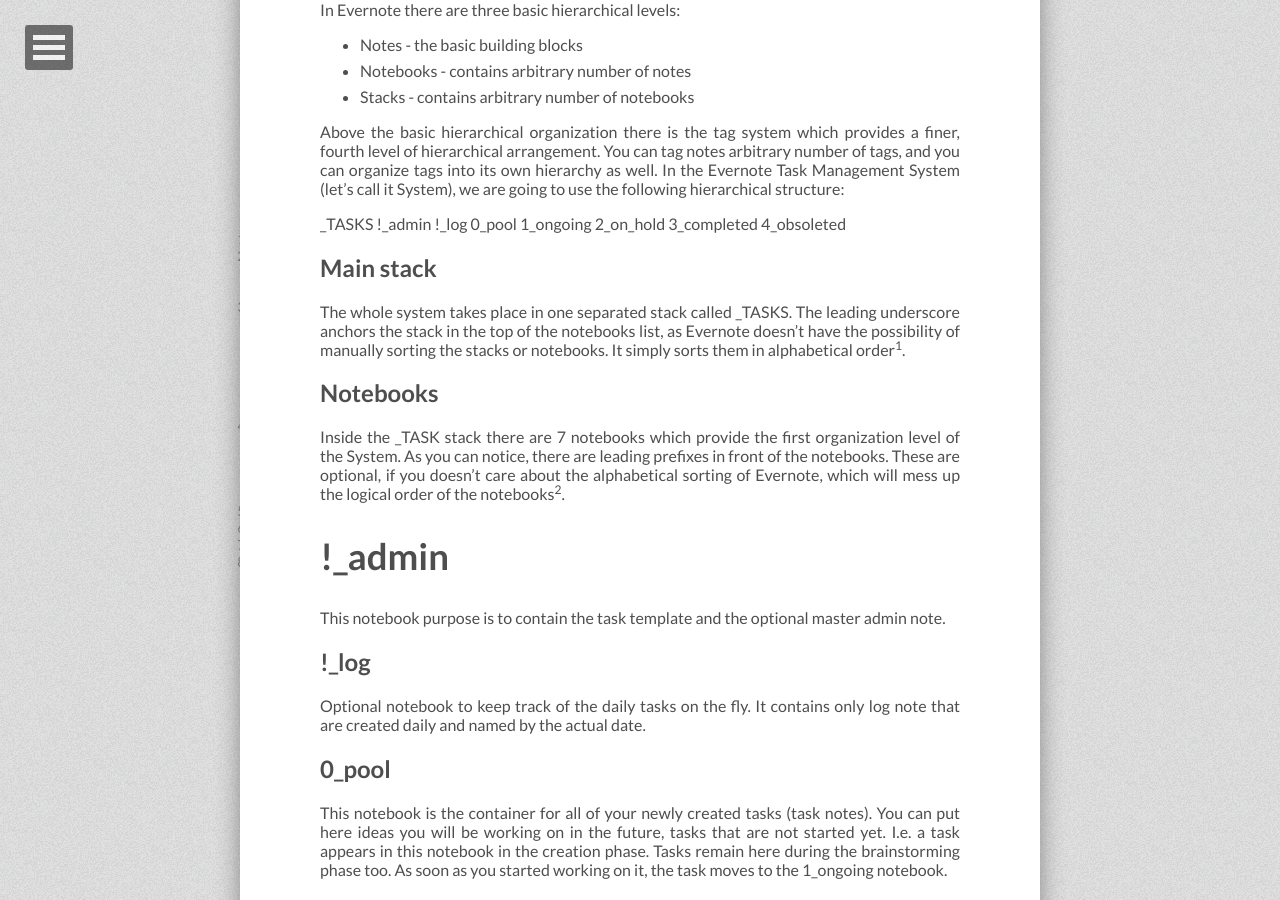
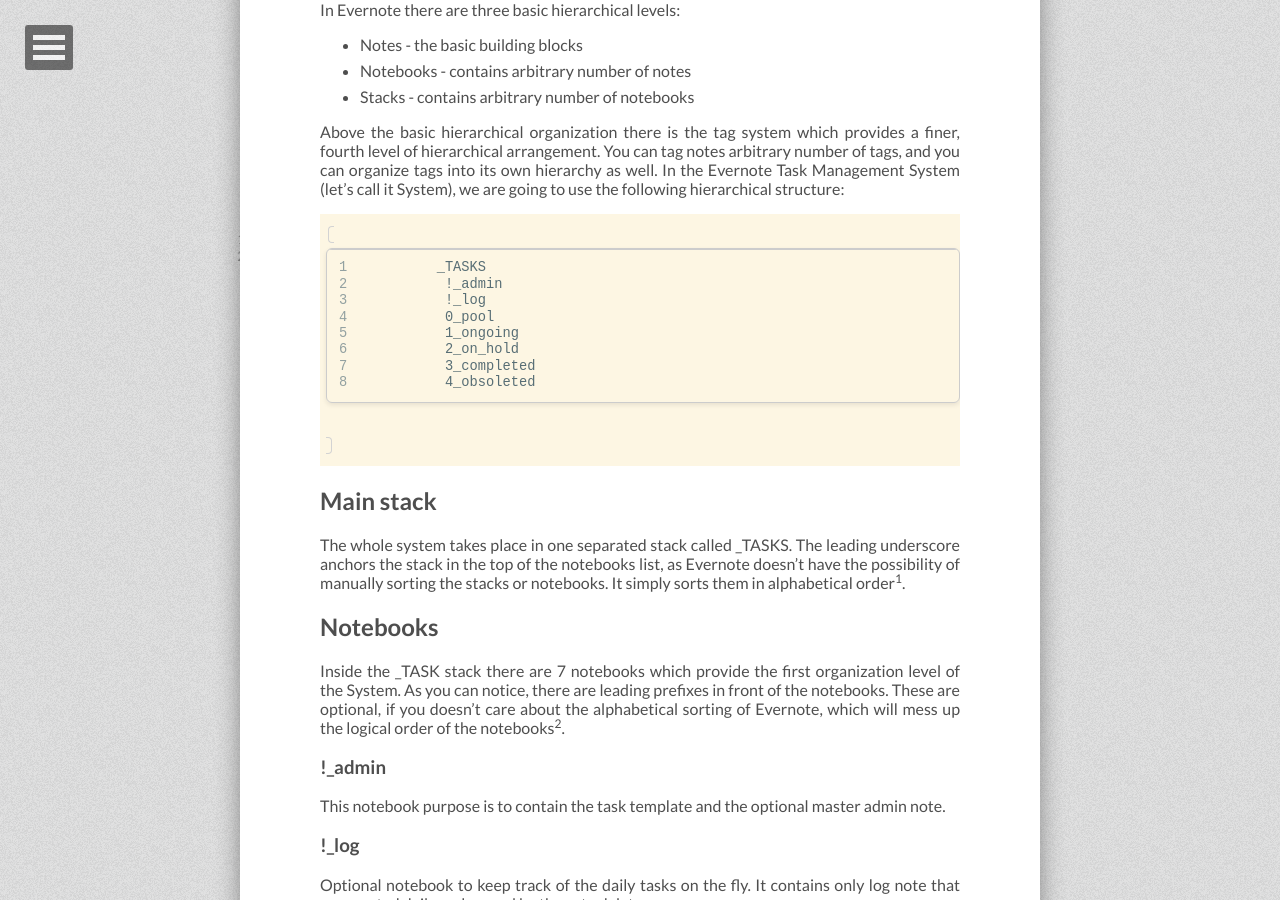
Before and after one commit to tiborsimon/tiborsimon.github.io, a Jekyll site: the page built from _posts/2015-07-10-evernote-task-management.md, in a window 1280 px wide and 900 px high, scrolled down 906 px. Built offline with Jekyll 4.4.1, drawn with Linux system fonts in a browser that asks for light colours; nearby versions of some CDN libraries; comment, search, counter and statistics services are not loaded.

Commit message:
Article update

````diff
--- a/_posts/2015-07-10-evernote-task-management.md
+++ b/_posts/2015-07-10-evernote-task-management.md
@@ -31,6 +31,7 @@
 
 Above the basic hierarchical organization there is the tag system which provides a finer, fourth level of hierarchical arrangement. You can tag notes arbitrary number of tags, and you can organize tags into its own hierarchy as well. In the Evernote Task Management System (let's call it System), we are going to use the following hierarchical structure:
 
+```
 _TASKS
  !_admin
  !_log
@@ -39,7 +40,7 @@
  2_on_hold
  3_completed
  4_obsoleted
-
+```
 ## Main stack
 
 The whole system takes place in one separated stack called _TASKS. The leading underscore anchors the stack in the top of the notebooks list, as Evernote doesn't have the possibility of manually sorting the stacks or notebooks. It simply sorts them in alphabetical order[^1].
@@ -50,36 +51,36 @@
 you can notice, there are leading prefixes in front of the notebooks. These are optional, if you doesn't
 care about the alphabetical sorting of Evernote, which will mess up the logical order of the notebooks[^2].
 
-# !_admin
+### !_admin
 
 This notebook purpose is to contain the task template and the optional master admin note.
 
-## !_log
+### !_log
 
 Optional notebook to keep track of the daily tasks on the fly. It contains only log note that are created daily and named by the actual date.
 
-## 0_pool
+### 0_pool
 
 This notebook is the container for all of your newly created tasks (task notes). You can put here ideas you will be working on in the future, tasks that are not started yet. I.e. a task appears in this notebook in the creation phase. Tasks remain here during the brainstorming phase too. As soon as you started working on it, the task moves to the 1_ongoing notebook.
 
-## 1_ongoing
+### 1_ongoing
 
 This notebook contains the tasks you are working on right now. If you pull a task from the 0_pool or the 2_on_hold notebooks, it enters to the working phase, and moves to this notebook.
 
-## 2_on_hold
+### 2_on_hold
 
 If you cannot continue the work on a task because of the task's priority dropped or you faced a dependency problem on another task or person, you put your task from the 1_ongoing notebook to this notebook, and the task enters to the hold phase.
 
-## 3_completed
+### 3_completed
 
 When you have finished a task, you put your task in this notebook, and the task will enter the completed phase.
 
-## 4_obsoleted
+### 4_obsoleted
 
 If your task becomes obsoleted due to any reason, it enters to the obsolete phase, and moves to this notebook.
 
 
-# Notes
+## Notes
 
 There are four possible types of notes in the System.
 
@@ -88,7 +89,7 @@
 - Log note
 - Task note
 
-## Admin note
+### Admin note
 
 This is an optional note. It adds a fair bit of overhead to the administration process, but it provides a clear overview of the task you working on/have worked on. This note only contains a table which has the following headers:
 
@@ -98,7 +99,7 @@
 - Finished - The date you have completed or obsolete the task.
 - Started - The day you pulled the task from the pool.
 
-## Task template note
+### Task template note
 
 This note contains the blueprint for the new task notes you create. Using this template ensures the uniform outfit of the System. It contains all the parts a task administration note would need to be as usable as possible.
 
@@ -107,7 +108,7 @@
 - Header - where the administrative parts are located
 - Body - where you write and collect all the information and resources you needed during the task in an grouped structure
 
-## Header part
+#### Header part
 
 The header contains the following sections:
 
@@ -118,11 +119,11 @@
 - Associated files - This section keeps track of the files and folders associated with the current task. You insert a new row into a table when you add a new associated file or folder. The task root is mandatory. It is up to you to track the further files and folders located in the task root.
 - Subtasks - In this section you keep track of the subtask of your task. Each subtask has an ID, a name and a priority. This section is a table, where each row corresponds to a subtask. The rule here is similar to the rule in the brainstorming section: deletion is forbidden[^5]. If a subtask became obsoleted, simply write it down close the subtask, and go on with another. If you have finished a subtask you can check it's corresponding checkbox, and remove the priority markers from it to help yourself finding the next highest priority subtask to work on. This section also keeps track of the creation and last modification of the subtask.
 
-## Body part
+#### Body part
 
 This is the part where you elaborate your subtasks. You can write here any information, workarounds, solutions, code, links, images, figures you like. As mentioned before two times: deletion is forbidden! Each subtask elaboration has a title, a horizontal line[^6], and the content itself. You can find the path to the importable task template note below. Import it to your !_admin notebook, and you are ready to go.
 
-# Log note
+### Log note
 
 If you decided to keep track of your work in the way that provides higher resolution, you will have a !_log notebook in your _TASKS stack, which will contain all of the log notes, you create in a daily manner. You gave the current date as the title for each log note.
 Each log note contains sections that match to the same pattern:
@@ -133,7 +134,7 @@
 
 This provides a uniform outfit and a superior search-ability and accountability of the work you have done.
 
-# Task note
+### Task note
 
 You have already got familiar with the structure of the task notes introduced in the task template note description.
 
@@ -142,7 +143,7 @@
 
 The reminder list are located on the top of the notebook view containing the note you added a reminder to. If you move your task note to another notebook, the associated reminders will move to the now notebook as well.
 
-# File system
+## File system
 
 Each task has a folder in your file system. You should put and save all the task related files in that folder. The name of the folder could be the following[^8]:
 
@@ -150,7 +151,7 @@
 
 For example, if you have a task named “My task” with an ID “TASK00023”, its folder should be TASK00023_My_task. The preferable location of the task root folder is here: d:\_tasks\
 
-# Summary
+## Summary
 
 In this section you have got familiar with the structure of the System: the three level hierarchical system, and the elements taking place in each level. The following section will contain the use cases for the System. Based on the current knowledge and the next one you will gather in the next section you will be able to fully adopt the System, and start using it.
 
````
